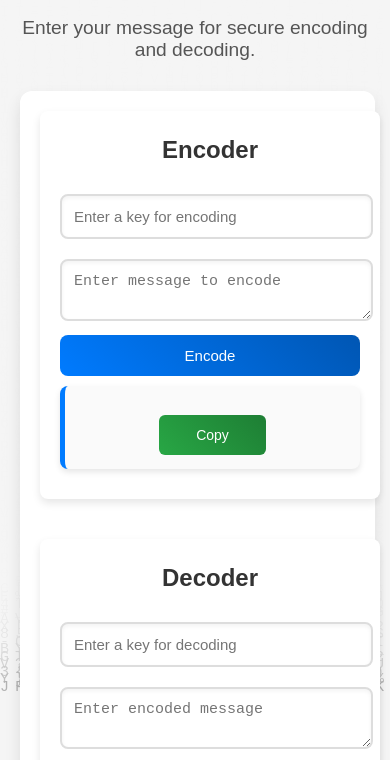
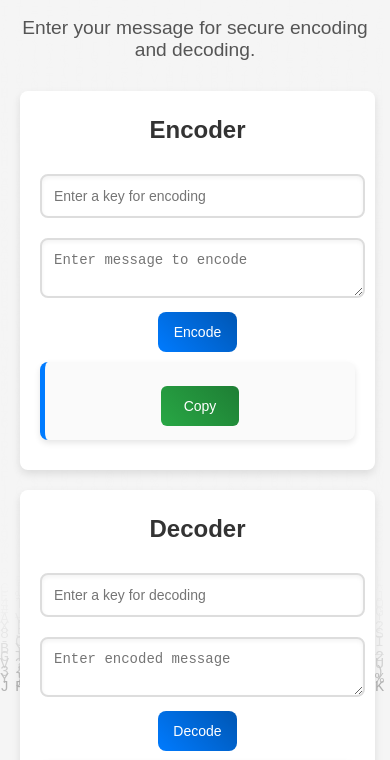
Before and after one commit to imrezaulkrm/bytelock, a plain HTML site: page index.html in a window 390 px wide. Shown: the part 67-827 px from the top of the page. Drawn offline with Linux system fonts and the light colour scheme.

Commit message:
update responsive

```diff
--- a/css/styles.css
+++ b/css/styles.css
@@ -300,49 +300,9 @@ button:hover {
 /* Responsive Design */
 
 /* Mobile (<= 600px) */
-@media (max-width: 600px) {
-    h1 {
-        font-size: 1.5em;
-    }
 
-    .container {
-        flex-direction: column;
-        padding: 20px;
-        margin-top: 30px;
-    }
 
-    .card {
-        margin-bottom: 20px;
-        width: 100%;
-    }
-
-    .encoder-card, .decoder-card {
-        width: 100%;
-    }
-
-    input, textarea {
-        width: 100%;
-        font-size: 14px;
-    }
-
-    button {
-        width: 100%;
-        padding: 12px;
-        font-size: 14px;
-    }
-
-    .result-container {
-        flex-direction: column;
-        text-align: center;
-    }
-
-    .copy-btn {
-        width: 100%;
-        margin-top: 10px;
-    }
-}
-
-/* Tablet (<= 900px) */
+/* Tablet (<= 900px)
 @media (max-width: 900px) {
     .container {
         flex-direction: column;
@@ -379,17 +339,17 @@ button:hover {
         margin-top: 15px;
     }
 }
-
+*/
 /* Desktop (>= 901px) */
-@media (min-width: 901px) {
+@media (max-width: 820px) {
     .container {
-        flex-direction: row;
+        flex-direction: column;
         padding: 30px;
     }
 
     .card {
         margin-bottom: 0;
-        width: 45%;
+        width: 94.2%;
     }
 
     .encoder-card {
@@ -413,3 +373,88 @@ button:hover {
         width: auto;
     }
 }
+
+@media (max-width: 600px) {
+    h1 {
+        font-size: 1.5em;
+    }
+
+    .container {
+        flex-direction: column;
+        padding: 20px;
+    }
+
+    .card {
+        margin-bottom: 20px;
+        width: 91.5%;
+    }
+
+    .encoder-card, .decoder-card {
+        width: 100%;
+    }
+
+    input, textarea {
+        width: 94.2%;
+        font-size: 14px;
+    }
+
+    button {
+        width: 25%;
+        padding: 12px;
+        font-size: 14px;
+    }
+
+    .result-container {
+        flex-direction: column;
+        text-align: center;
+    }
+
+    .copy-btn {
+        width: 27.5%;
+        margin-top: 10px;
+    }
+}
+
+@media (max-width: 400px) {
+    h1 {
+        font-size: 1.5em;
+    }
+
+    .container {
+        display: contents;
+        flex-direction: column;
+        padding: 0px;
+        width: 100%;
+        margin: 0px 0px 0px 0px;
+    }
+
+    .card {
+        margin-bottom: 20px;
+        width: 90%;
+    }
+
+    .encoder-card, .decoder-card {
+        width: 100%;
+    }
+
+    input, textarea {
+        width: 94.2%;
+        font-size: 14px;
+    }
+
+    button {
+        width: 25%;
+        padding: 12px;
+        font-size: 14px;
+    }
+
+    .result-container {
+        flex-direction: column;
+        text-align: center;
+    }
+
+    .copy-btn {
+        width: 27.5%;
+        margin-top: 10px;
+    }
+}
```
